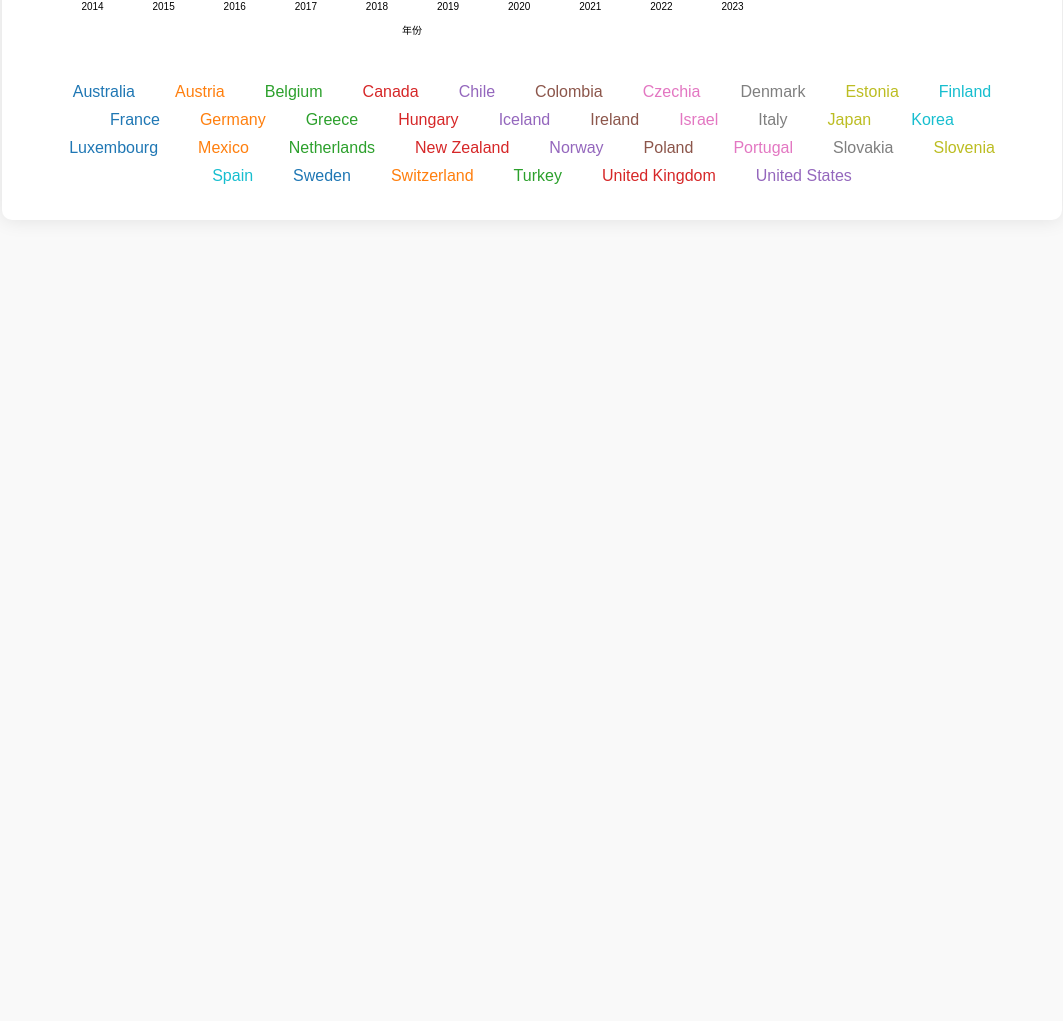
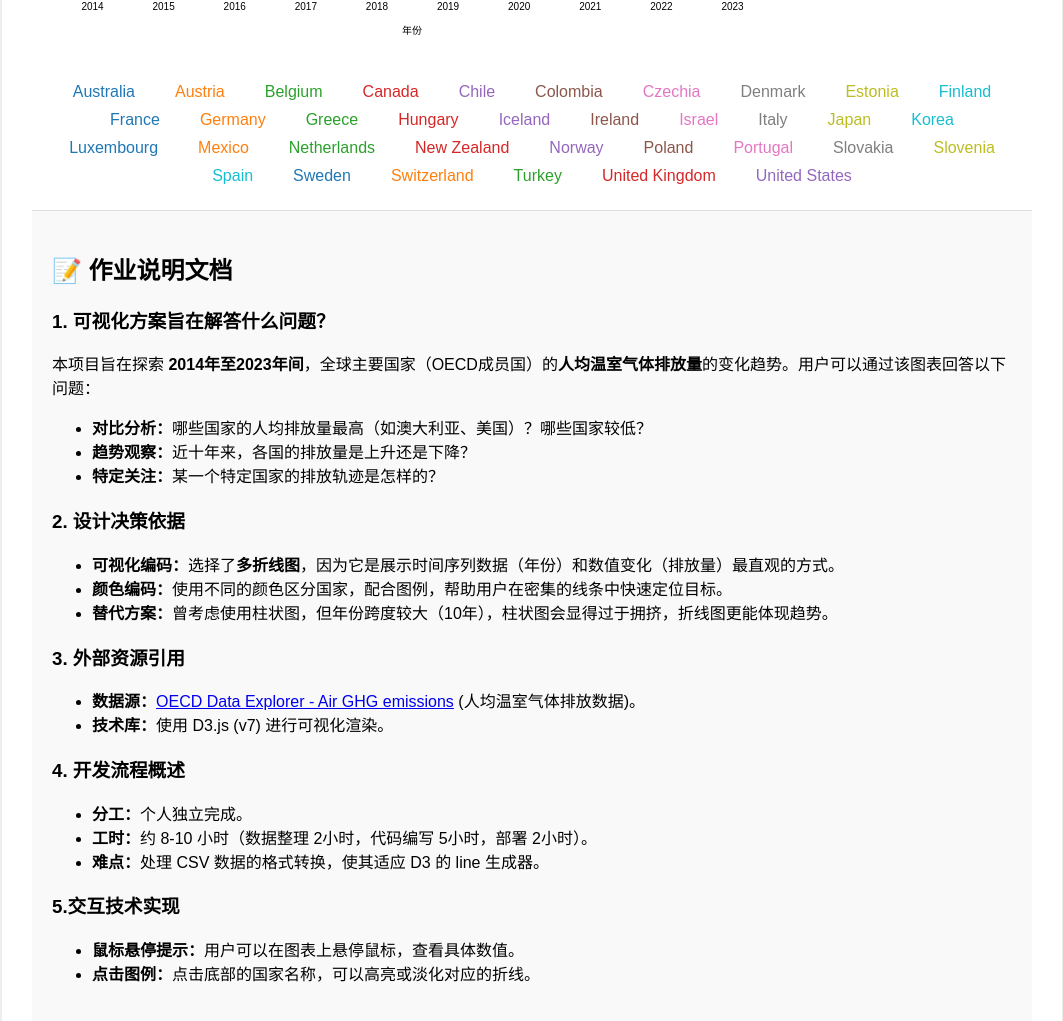
Before and after one commit to sleepy8dog/carbon-viz, a plain HTML site: page index.html in a window 1280 px wide. Shown: the part 625-1646 px from the top of the page, without its empty margins (108-1171 px from the left). Before the commit the page ends 865 px from the top, so only its background shows below. Drawn offline with nearby package versions, Linux system fonts and the light colour scheme.

Commit message:
Update index.html

```diff
--- a/index.html
+++ b/index.html
@@ -67,6 +67,44 @@
 
         <!-- 动态图例 -->
         <div id="legend" class="legend"></div>
+         <!-- 作业说明文档部分 -->
+<div style="padding: 20px; background-color: #f9f9f9; border-top: 1px solid #ddd; margin-top: 20px;">
+    <h2>📝 作业说明文档</h2>
+
+    <h3>1. 可视化方案旨在解答什么问题？</h3>
+    <p>本项目旨在探索 <strong>2014年至2023年间</strong>，全球主要国家（OECD成员国）的<strong>人均温室气体排放量</strong>的变化趋势。用户可以通过该图表回答以下问题：</p>
+    <ul>
+        <li><strong>对比分析：</strong>哪些国家的人均排放量最高（如澳大利亚、美国）？哪些国家较低？</li>
+        <li><strong>趋势观察：</strong>近十年来，各国的排放量是上升还是下降？</li>
+        <li><strong>特定关注：</strong>某一个特定国家的排放轨迹是怎样的？</li>
+    </ul>
+
+    <h3>2. 设计决策依据</h3>
+    <ul>
+        <li><strong>可视化编码：</strong>选择了<strong>多折线图</strong>，因为它是展示时间序列数据（年份）和数值变化（排放量）最直观的方式。</li>
+        <li><strong>颜色编码：</strong>使用不同的颜色区分国家，配合图例，帮助用户在密集的线条中快速定位目标。</li>
+        <li><strong>替代方案：</strong>曾考虑使用柱状图，但年份跨度较大（10年），柱状图会显得过于拥挤，折线图更能体现趋势。</li>
+    </ul>
+
+    <h3>3. 外部资源引用</h3>
+    <ul>
+        <li><strong>数据源：</strong><a href="https://data-explorer.oecd.org/vis?df[ds]=DisseminateFinalDMZ&df[id]=DSD_AIR_GHG%40DF_AIR_GHG&df[ag]=OECD.ENV.EPI&dq=.A.GHG._T.KG_CO2E_PS&pd=2014%2C&to[TIME_PERIOD]=false" target="_blank">OECD Data Explorer - Air GHG emissions</a> (人均温室气体排放数据)。</li>
+        <li><strong>技术库：</strong>使用 D3.js (v7) 进行可视化渲染。</li>
+    </ul>
+
+    <h3>4. 开发流程概述</h3>
+    <ul>
+        <li><strong>分工：</strong>个人独立完成。</li>
+        <li><strong>工时：</strong>约 8-10 小时（数据整理 2小时，代码编写 5小时，部署 2小时）。</li>
+        <li><strong>难点：</strong>处理 CSV 数据的格式转换，使其适应 D3 的 line 生成器。</li>
+    </ul>
+    <h3>5.交互技术实现</h3>
+    <ul>
+        <li><strong>鼠标悬停提示：</strong>用户可以在图表上悬停鼠标，查看具体数值。</li>
+        <li><strong>点击图例：</strong>点击底部的国家名称，可以高亮或淡化对应的折线。</li>
+
+    </ul>
+</div>
 
         <!-- 提示框 -->
         <div id="tooltip" class="tooltip"></div>
```
